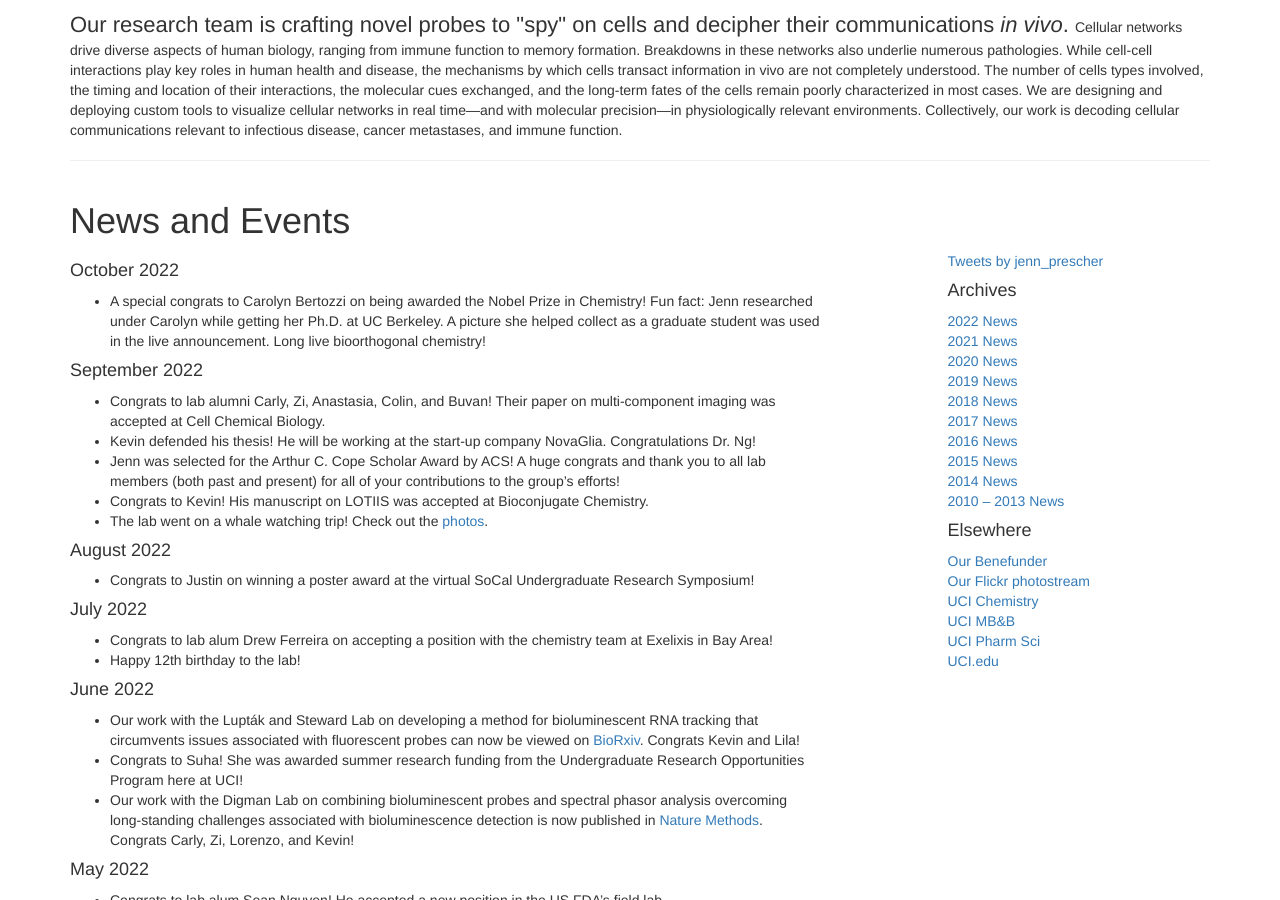
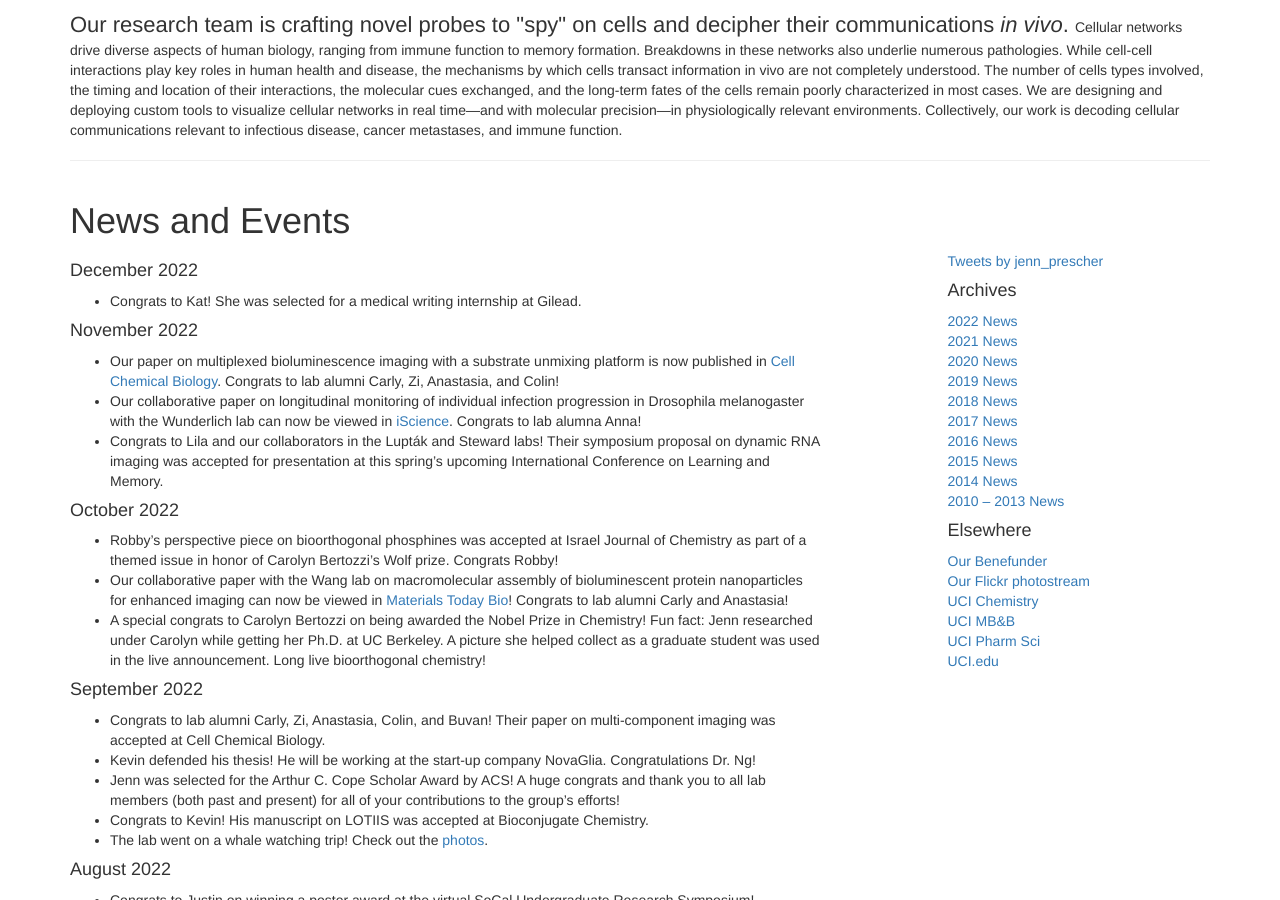
Before and after one commit to c-bun/Prescher-Lab-Site, a Jekyll site: the page built from index.html, in a window 1280 px wide and 900 px high, scrolled down 572 px. Built offline with Jekyll 4.4.1, drawn with Linux system fonts in a browser that asks for light colours; comment, search, counter and statistics services are not loaded.

Commit message:
PrescherLab_December2022_Update1

```diff
--- a/_data/publications.csv
+++ b/_data/publications.csv
@@ -1,9 +1,11 @@
 number,authors,title,journal,year,volume,pages,note,link
-75,"Ng, K. K.; Cole, K. H.; Halbers, L. P.; Chen, C.; Barhoosh, A. A.; Reid-McLaughlin, E.; Metcalfe, M.; Kent, A. D.; Steward, O.; Luptak, A.; Prescher, J. A.",A modular platform for bioluminescent RNA tracking,BioRxiv,2022,,,Preprint,https://www.biorxiv.org/content/10.1101/2022.07.02.498144v1
-74,"Yao, Z.*; Brennan, C. K.*; Scipioni, L.*; Chen, H.; Ng, K.; Digman, M. A.; Prescher, J. A. ",Multicomponent bioluminescence microscopy via phasor analysis,Nat. Methods,2022,19,893-898,,https://www.nature.com/articles/s41592-022-01529-9
-73,"Heiss, T. K.; Dorn, R. S.; Ferreira, A. J.; Love, A. C.; Prescher, J. A.","Fluorogenic Cyclopropenones for Multicomponent, Real-Time Imaging",J. Am. Chem. Soc.,2022,144,7871-7880,,https://pubs.acs.org/doi/full/10.1021/jacs.2c02058
-72,"Ng, K. K.; Reinert, Z. E.; Corver, J.; Resurreccion, D.; Hensbergen, P. J.; Prescher, J. A.","A Bioluminescent Sensor for Rapid Detection of PPEP-1, a Clostridioides difficile Biomarker",Sensors,2021,21,7485-7495,,https://www.mdpi.com/1424-8220/21/22/7485
-71,"Ramirez-Corona, B. A.*; Love, A. C.*; Chandrasekaran, S.; Prescher, J. A.; Wunderlich, Z. ",Longitudinal monitoring of individual infection progression in Drosophila melanogaster,BioRxiv,2021,,,Preprint,https://www.biorxiv.org/content/10.1101/2021.08.17.456698v1
+77,"Brennan, C. K.; Yao, Z. W.; Ionkina, A. A.; Rathbun, C. M.; Sathishkumar, B.; Prescher, J. A. ",Multiplexed bioluminescence imaging with a substrate unmixing platform,Cell Chem. Biol. ,2022,29,1649-1660,,https://www.sciencedirect.com/science/article/pii/S2451945622003580
+76,"Ramirez-Corona, B. A.*; Love, A. C.*; Chandrasekaran, S.; Prescher, J. A.; Wunderlich, Z. ",Longitudinal monitoring of individual infection progression in Drosophila melanogaster,iScience,2022,25,,(Originally uploaded to BioRxiv: https://www.biorxiv.org/content/10.1101/2021.08.17.456698v1),https://www.sciencedirect.com/science/article/pii/S2589004222016509#!
+75,"Li, Enya; Brennan, C. K.; Ramirez, A.; Tucker, J. A.; Butkovich, N.; Meli, V. S.; Ionkina, A. A.; Nelson, E. L.; Prescher, J. A.; Wang, S.-W.",Macromolecular assembly of bioluminescent protein nanoparticles for enhanced imaging,Materials Today Bio.,2022,17,,,https://www.sciencedirect.com/science/article/pii/S2590006422002538
+74,"Ng, K. K.; Cole, K. H.; Halbers, L. P.; Chen, C.; Barhoosh, A. A.; Reid-McLaughlin, E.; Metcalfe, M.; Kent, A. D.; Steward, O.; Luptak, A.; Prescher, J. A.",A modular platform for bioluminescent RNA tracking,BioRxiv,2022,,,Preprint,https://www.biorxiv.org/content/10.1101/2022.07.02.498144v1
+73,"Yao, Z.*; Brennan, C. K.*; Scipioni, L.*; Chen, H.; Ng, K.; Digman, M. A.; Prescher, J. A. ",Multicomponent bioluminescence microscopy via phasor analysis,Nat. Methods,2022,19,893-898,,https://www.nature.com/articles/s41592-022-01529-9
+72,"Heiss, T. K.; Dorn, R. S.; Ferreira, A. J.; Love, A. C.; Prescher, J. A.","Fluorogenic Cyclopropenones for Multicomponent, Real-Time Imaging",J. Am. Chem. Soc.,2022,144,7871-7880,,https://pubs.acs.org/doi/full/10.1021/jacs.2c02058
+71,"Ng, K. K.; Reinert, Z. E.; Corver, J.; Resurreccion, D.; Hensbergen, P. J.; Prescher, J. A.","A Bioluminescent Sensor for Rapid Detection of PPEP-1, a Clostridioides difficile Biomarker",Sensors,2021,21,7485-7495,,https://www.mdpi.com/1424-8220/21/22/7485
 70,"Brennan, C. K.; Ornelas, M. Y.; Yao, Z. W.; Prescher, J. A. ",Multicomponent Bioluminescence Imaging with Naphthylamino Luciferins,ChemBioChem,2021,22,2650-2654,,https://chemistry-europe.onlinelibrary.wiley.com/doi/abs/10.1002/cbic.202100202
 69,"Love, A. C.; Tran, S. H.; Prescher, J. A. ",Caged Cumate Enables Proximity-Dependent Control Over Gene Expression,ChemBioChem,2021,22,2440-2448,,https://chemistry-europe.onlinelibrary.wiley.com/doi/full/10.1002/cbic.202100158
 68,"Heiss, T. K.*; Dorn, R. S.*; Prescher, J. A.",Bioorthogonal reactions of triarylphosphines and related analogs,Chem. Rev. ,2021,121,6802-6849,(Invited Article) ,https://pubs.acs.org/doi/10.1021/acs.chemrev.1c00014
--- a/_posts/2022-01-01-2022-News.markdown
+++ b/_posts/2022-01-01-2022-News.markdown
@@ -3,7 +3,17 @@ layout: post
 title:  "2022 News"
 categories: group_update
 ---
+#### December 2022
+- Congrats to Kat! She was selected for a medical writing internship at Gilead.
+
+#### November 2022
+- Our paper on multiplexed bioluminescence imaging with a substrate unmixing platform is now published in [Cell Chemical Biology](https://www.sciencedirect.com/science/article/pii/S2451945622003580). Congrats to lab alumni Carly, Zi, Anastasia, and Colin!
+- Our collaborative paper on longitudinal monitoring of individual infection progression in Drosophila melanogaster with the Wunderlich lab can now be viewed in [iScience](https://www.sciencedirect.com/science/article/pii/S2589004222016509#!). Congrats to lab alumna Anna!
+- Congrats to Lila and our collaborators in the Lupták and Steward labs! Their symposium proposal on dynamic RNA imaging was accepted for presentation at this spring's upcoming International Conference on Learning and Memory.
+
 #### October 2022
+- Robby's perspective piece on bioorthogonal phosphines was accepted at Israel Journal of Chemistry as part of a themed issue in honor of Carolyn Bertozzi's Wolf prize. Congrats Robby!
+- Our collaborative paper with the Wang lab on macromolecular assembly of bioluminescent protein nanoparticles for enhanced imaging can now be viewed in [Materials Today Bio](https://www.sciencedirect.com/science/article/pii/S2590006422002538)! Congrats to lab alumni Carly and Anastasia!
 - A special congrats to Carolyn Bertozzi on being awarded the Nobel Prize in Chemistry! Fun fact: Jenn researched under Carolyn while getting her Ph.D. at UC Berkeley. A picture she helped collect as a graduate student was used in the live announcement. Long live bioorthogonal chemistry!
 
 #### September 2022
```
Also changed, not shown: Calendar.html (+10 -8 lines).
